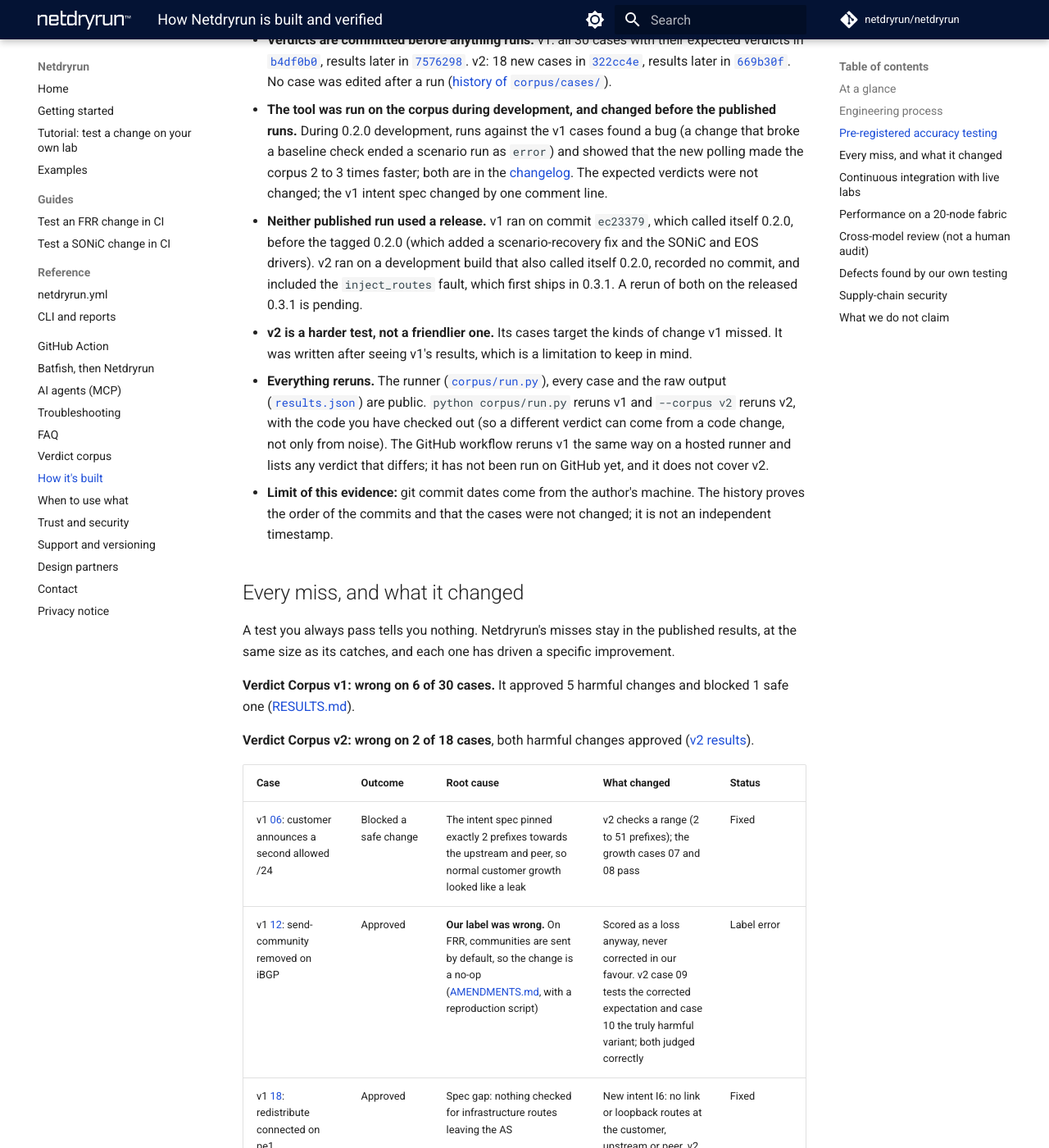
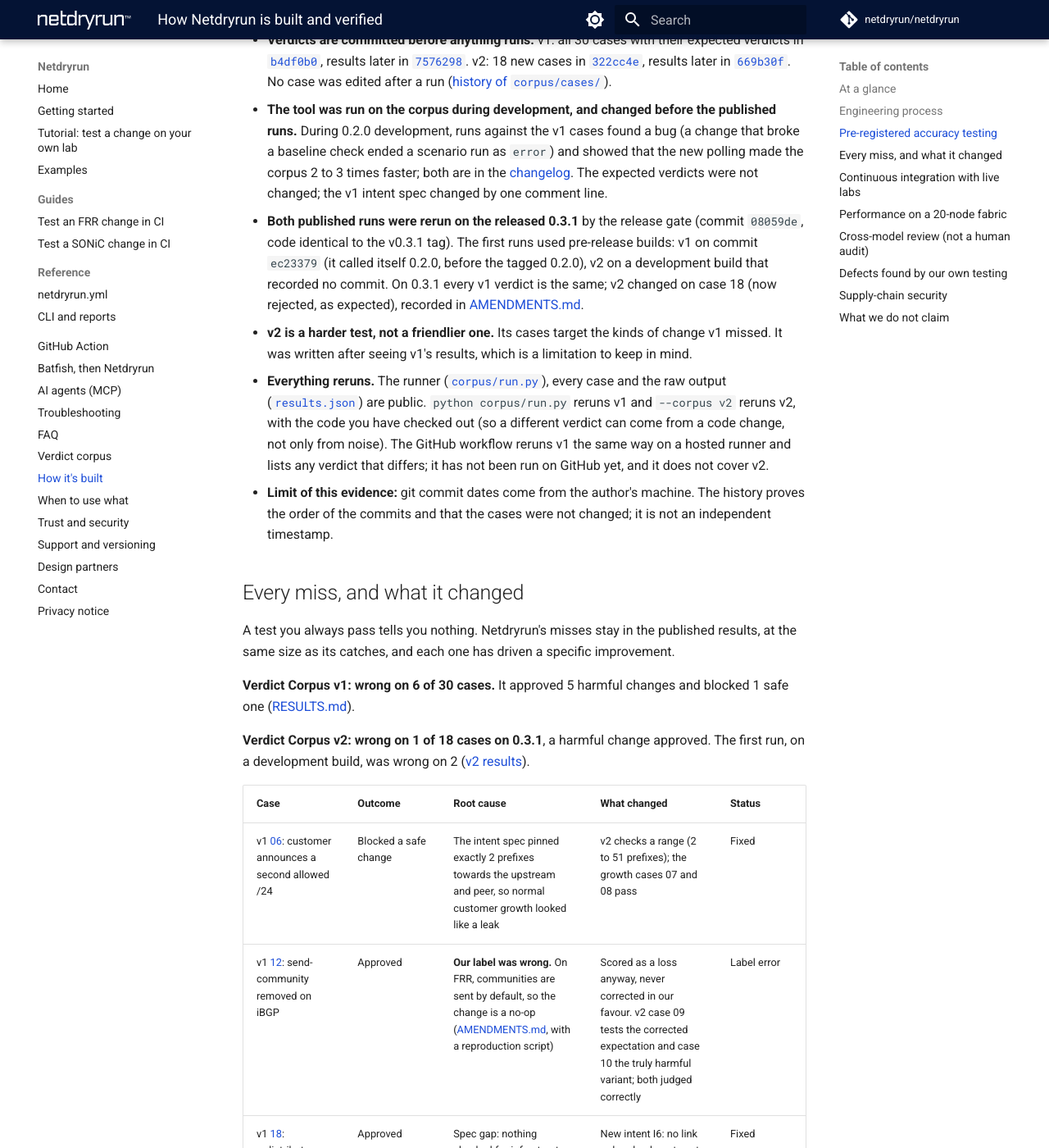
Before and after one commit to actions-marketplace-validations/netdryrun_Netdryrun, an MkDocs documentation site: the page built from website/docs/how-its-built.md, in a window 1280 px wide and 1400 px high, scrolled down 1377 px. Shown: the whole window at 82% size. Built offline with MkDocs 1.6.1 and Material for MkDocs 9.7.7, drawn with Linux system fonts in a browser that asks for light colours; plug-ins that fetch from the network failed and are left out; comment, search, counter and statistics services are not loaded; some of the changed text lies outside the part shown.

Commit message:
Corpus and how-it's-built: both corpora were rerun on 0.3.1 (v1 unchanged, v2 17/18); drop the 'rerun pending' text; case 18 caught on 0.3.1, loop still unprobed

```diff
--- a/website/docs/how-its-built.md
+++ b/website/docs/how-its-built.md
@@ -33,7 +33,7 @@
 
 - **Verdicts are committed before anything runs.** v1: all 30 cases with their expected verdicts in [`b4df0b0`](https://github.com/netdryrun/netdryrun/commit/b4df0b0), results later in [`7576298`](https://github.com/netdryrun/netdryrun/commit/7576298). v2: 18 new cases in [`322cc4e`](https://github.com/netdryrun/netdryrun/commit/322cc4e), results later in [`669b30f`](https://github.com/netdryrun/netdryrun/commit/669b30f). No case was edited after a run ([history of `corpus/cases/`](https://github.com/netdryrun/netdryrun/commits/main/corpus/cases)).
 - **The tool was run on the corpus during development, and changed before the published runs.** During 0.2.0 development, runs against the v1 cases found a bug (a change that broke a baseline check ended a scenario run as `error`) and showed that the new polling made the corpus 2 to 3 times faster; both are in the [changelog](https://github.com/netdryrun/netdryrun/blob/main/CHANGELOG.md). The expected verdicts were not changed; the v1 intent spec changed by one comment line.
-- **Neither published run used a release.** v1 ran on commit `ec23379`, which called itself 0.2.0, before the tagged 0.2.0 (which added a scenario-recovery fix and the SONiC and EOS drivers). v2 ran on a development build that also called itself 0.2.0, recorded no commit, and included the `inject_routes` fault, which first ships in 0.3.1. A rerun of both on the released 0.3.1 is pending.
+- **Both published runs were rerun on the released 0.3.1** by the release gate (commit `08059de`, code identical to the v0.3.1 tag). The first runs used pre-release builds: v1 on commit `ec23379` (it called itself 0.2.0, before the tagged 0.2.0), v2 on a development build that recorded no commit. On 0.3.1 every v1 verdict is the same; v2 changed on case 18 (now rejected, as expected), recorded in [AMENDMENTS.md](https://github.com/netdryrun/netdryrun/blob/main/corpus/v2/AMENDMENTS.md).
 - **v2 is a harder test, not a friendlier one.** Its cases target the kinds of change v1 missed. It was written after seeing v1's results, which is a limitation to keep in mind.
 - **Everything reruns.** The runner ([`corpus/run.py`](https://github.com/netdryrun/netdryrun/blob/main/corpus/run.py)), every case and the raw output ([`results.json`](https://github.com/netdryrun/netdryrun/blob/main/corpus/results/results.json)) are public. `python corpus/run.py` reruns v1 and `--corpus v2` reruns v2, with the code you have checked out (so a different verdict can come from a code change, not only from noise). The GitHub workflow reruns v1 the same way on a hosted runner and lists any verdict that differs; it has not been run on GitHub yet, and it does not cover v2.
 - **Limit of this evidence:** git commit dates come from the author's machine. The history proves the order of the commits and that the cases were not changed; it is not an independent timestamp.
@@ -46,7 +46,7 @@
 **Verdict Corpus v1: wrong on 6 of 30 cases.** It approved 5 harmful changes and blocked 1 safe one ([RESULTS.md](https://github.com/netdryrun/netdryrun/blob/main/corpus/RESULTS.md)).
 <!-- /facts:built_losses -->
 
-**Verdict Corpus v2: wrong on 2 of 18 cases**, both harmful changes approved ([v2 results](https://github.com/netdryrun/netdryrun/blob/main/corpus/v2/RESULTS.md)).
+**Verdict Corpus v2: wrong on 1 of 18 cases on 0.3.1**, a harmful change approved. The first run, on a development build, was wrong on 2 ([v2 results](https://github.com/netdryrun/netdryrun/blob/main/corpus/v2/RESULTS.md)).
 
 | Case | Outcome | Root cause | What changed | Status |
 |---|---|---|---|---|
@@ -57,7 +57,7 @@
 | v1 [21](corpus/21-customer-max-prefix-removed.md): customer max-prefix removed | Approved | Latent risk, invisible until the customer misbehaves | New `inject_routes` failure scenario: the customer floods 200 prefixes. v2 cases 05 and 11 caught | Fixed (the scenario ships in 0.3.1) |
 | v1 [30](corpus/30-peer-import-filter-removed.md): peer inbound filter replaced with permit-all | Approved | Latent risk, invisible until the peer misbehaves | The same scenario type, with the peer announcing routes it does not own. v2 case 06 caught | Fixed (the scenario ships in 0.3.1) |
 | v2 04: redundant aggregate mistyped as 192.0.12.0/24 | Approved | I7 checks only a few well-known prefixes; nothing bounds what the customer receives | Predicted as a likely miss in the case file before the run | Open |
-| v2 18: discard route for the aggregate deleted | Approved | Causes a routing loop for unused addresses inside the aggregate; no check sends traffic there | A reachability check towards unused space would catch it | Open |
+| v2 18: discard route for the aggregate deleted | Approved on the development build; **rejected on 0.3.1** | Causes a routing loop for unused addresses inside the aggregate; no check sends traffic there | 0.3.1 reads received paths and never reads an error as "no routes": the upstream and the peer no longer receive the aggregate, so checks I2 and I5 fail. The loop itself is still not probed; a path or traceroute check would show it | Caught on 0.3.1 (not by probing the loop) |
 
 Two caveats apply. v2 was written after seeing v1's misses, so its improvements are measured on cases designed by the same team. And the corpus runs on FRR only, with one topology.
 
```
Also changed, not shown: website/docs/corpus.md (+2 -2 lines), website/docs/llms-full.txt (+6 -6 lines).
